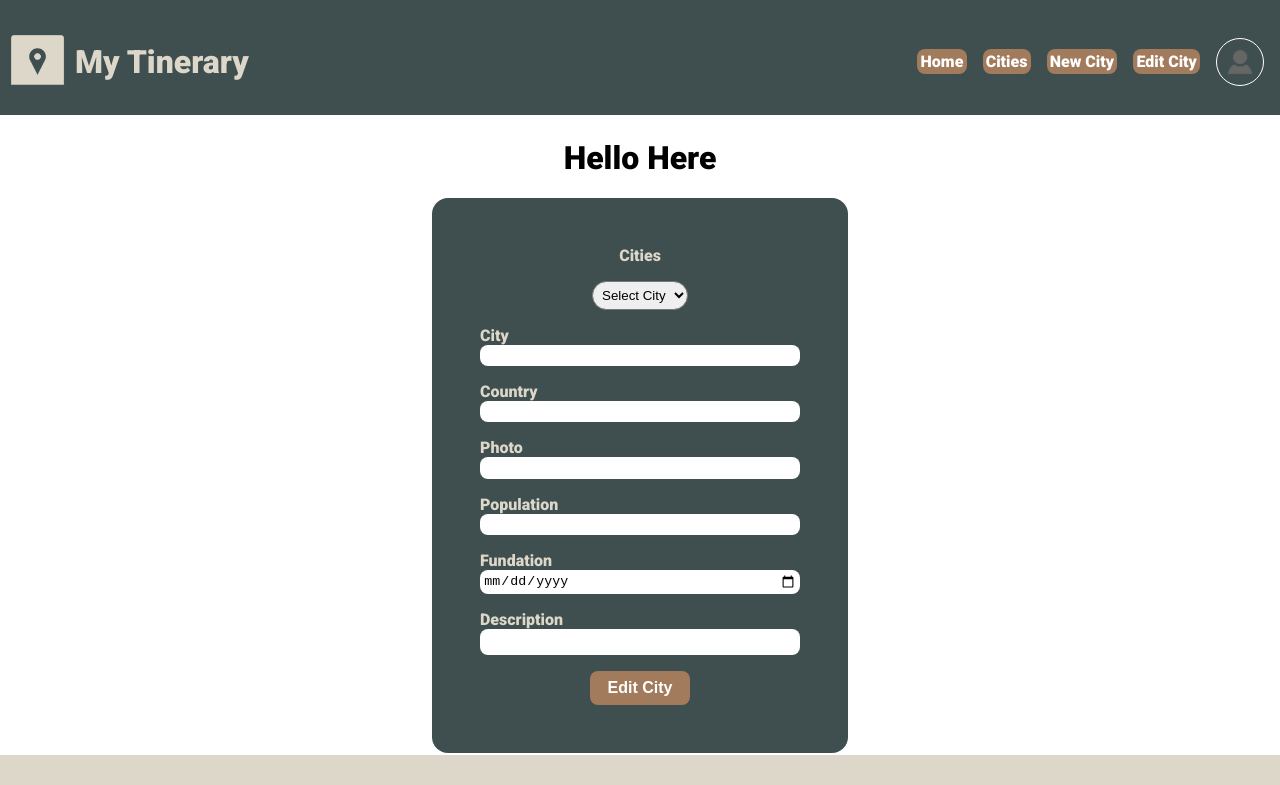
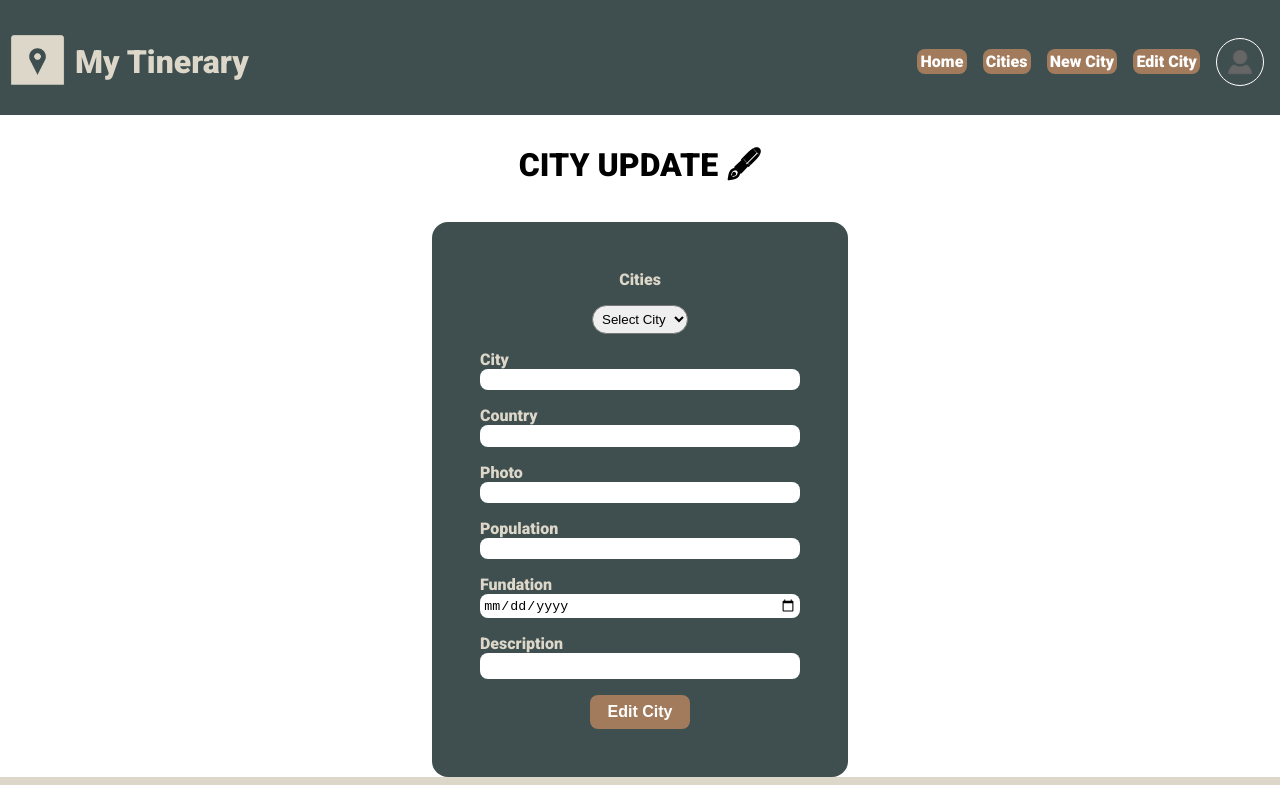
Before and after one commit to Matias98cs/mytinerary-panzer, a React (Create React App) app: page /editcity in a window 1280 px wide. Shown: the top 785 px of the page. Built offline with nearby package versions, Linux system fonts and the light colour scheme; no server answers.

Commit message:
se agrego un div para contener el titulo

```diff
--- a/src/pages/EditPage.js
+++ b/src/pages/EditPage.js
@@ -5,7 +5,9 @@ import '../style/EditPage.css'
 export default function EditPage() {
   return (
     <div className='EditPage-container'>
-      <h1>Hello Here</h1>
+      <div className='EditPage-title'>
+        <h2>CITY UPDATE 🖋</h2>
+      </div>
       <EditForm />
     </div>
   )
```
